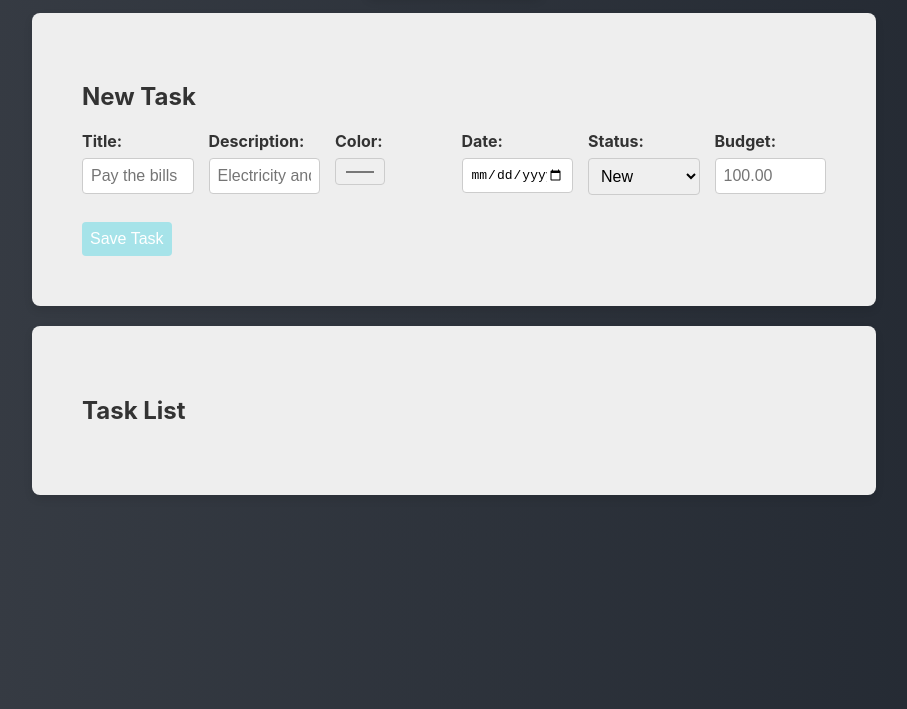
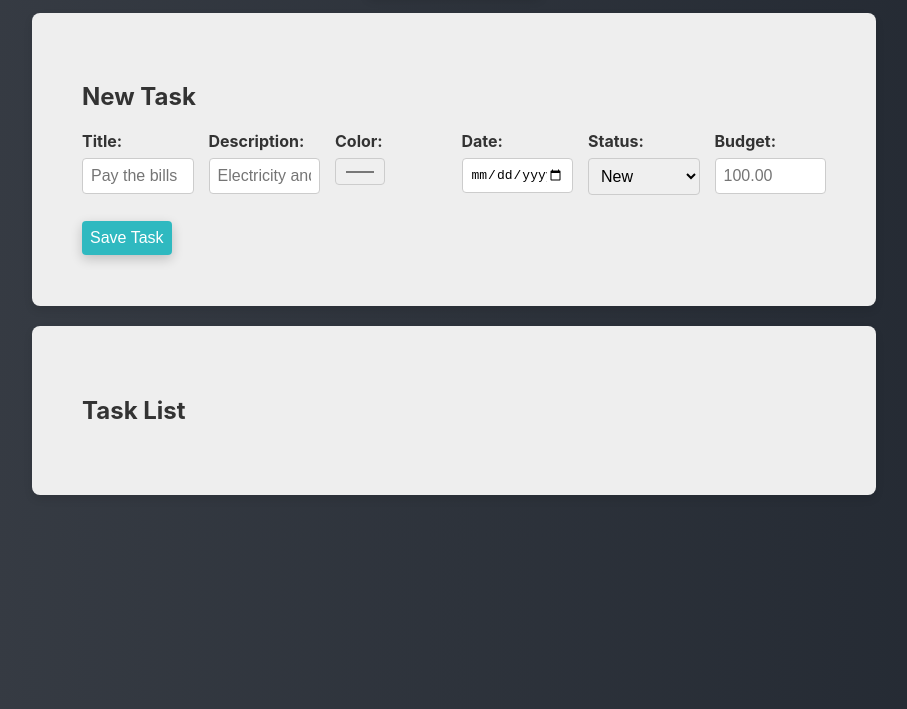
Before and after one commit to TrishonParrilla/TASKMANAGER, a plain HTML site: page index.html in a window 1280 px wide. In both pictures the pointer is over the button "Save Task". Shown: the part 91-800 px from the top of the page, without its empty margins (186-1093 px from the left). Drawn offline with nearby package versions, Linux system fonts and the light colour scheme; no server answers.

Commit message:
changed button styles for hover effect on form

```diff
--- a/styles/app.css
+++ b/styles/app.css
@@ -59,15 +59,18 @@ input, select, button {
 }
 
 button {
-  background-color: #00ADB5;
+  background-color: #00adb6;
   color: white;
   border: none;
   cursor: pointer;
-  transition: background-color 0.3s;
+  transition: background-color 0.3s, transform 0.3s ease-in-out;
 }
 
 button:hover {
-  background-color: #A6E3E9;
+  background-color: #00adb6cc;
+  transform: translateY(-1px);
+  box-shadow: 0 4px 12px rgba(0,0,0,0.2);
+
 }
 
 /* Widescreen (2560px+) */
```
